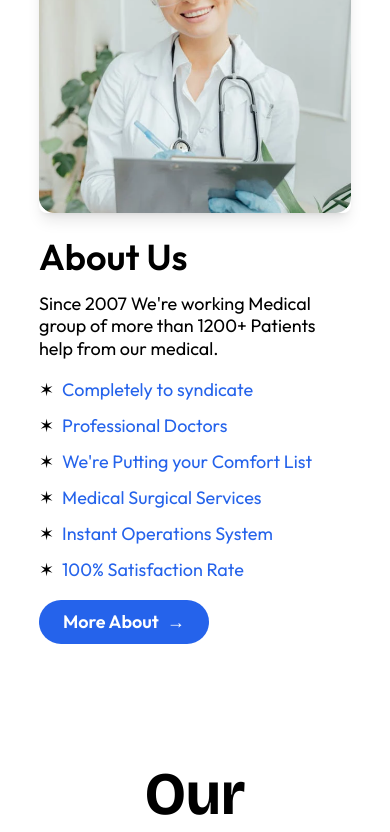
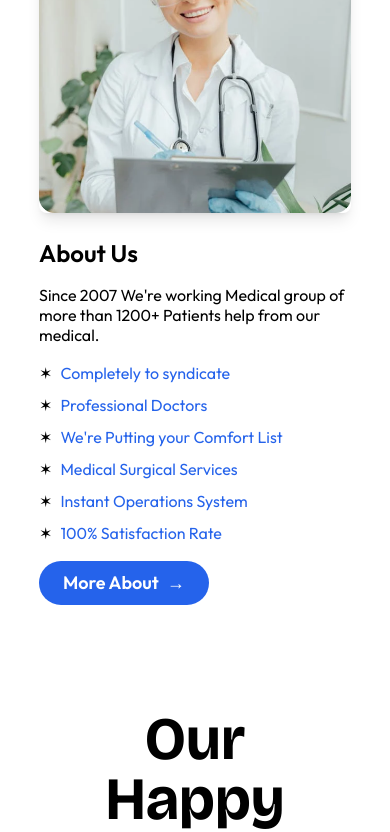
Before and after one commit to alpharsh/hospital, a React (Vite) app: page /about in a window 390 px wide. Shown: the part 1408-2240 px from the top of the page. Built offline with nearby package versions, Linux system fonts and the light colour scheme.

Commit message:
refactor: adjust spacing and typography for improved layout in AppointmentCard, AboutMedical, and Home components

```diff
--- a/src/components/AppointmentCard.jsx
+++ b/src/components/AppointmentCard.jsx
@@ -3,7 +3,7 @@ import { GiStethoscope } from "react-icons/gi";
 
 const AppointmentCard = () => {
   return (
-    <div className="flex justify-center items-center min-h-full py-24 px-4 sm:px-6 lg:px-8">
+    <div className="flex justify-center items-center min-h-full py-14 md:py-24 px-4 sm:px-6 lg:px-8">
       <div className="relative lg:max-w-[1200px] text-white rounded-3xl overflow-hidden mx-auto shadow-2xl p-12 text-center bg-gray-200 md:w-3/4 h-auto">
         <div
           className="absolute inset-0 z-0 bg-cover bg-center "
--- a/src/pages/home/AboutMedical.jsx
+++ b/src/pages/home/AboutMedical.jsx
@@ -2,7 +2,7 @@ import React from "react";
 
 const AboutMedical = () => {
   return (
-    <div className="my-14 overflow-hidden">
+    <div className="mb-10 md:my-14 overflow-hidden">
       <div className="w-4/5 lg:max-w-[1200px] mb-6 mx-auto">
         <div className="flex flex-col md:flex-row justify-between items-start md:items-center">
           <h1 className="text-3xl md:text-6xl font-Bricolage-Grotesque font-bold">
@@ -28,35 +28,35 @@ const AboutMedical = () => {
 
         <div className="w-full md:w-1/2 space-y-4">
           {/* About Us Description */}
-          <h3 className="text-4xl font-semibold">About Us</h3>
-          <p className="text-lg leading-tight">
+          <h3 className="text-2xl md:text-4xl font-semibold">About Us</h3>
+          <p className="md:text-lg leading-tight">
             Since 2007 We're working Medical group of more than 1200+ Patients
             help from our medical.
           </p>
 
           {/* List */}
           <ul className="space-y-2">
-            <li className="flex items-center text-lg text-blue-600">
+            <li className="flex items-center  md:text-lg text-blue-600">
               <span className="mr-2 text-black">&#10038;</span> Completely to
               syndicate
             </li>
-            <li className="flex items-center text-lg text-blue-600">
+            <li className="flex items-center  md:text-lg text-blue-600">
               <span className="mr-2 text-black">&#10038;</span> Professional
               Doctors
             </li>
-            <li className="flex items-center text-lg text-blue-600">
+            <li className="flex items-center  md:text-lg text-blue-600">
               <span className="mr-2 text-black">&#10038;</span> We're Putting
               your Comfort List
             </li>
-            <li className="flex items-center text-lg text-blue-600">
+            <li className="flex items-center  md:text-lg text-blue-600">
               <span className="mr-2 text-black">&#10038;</span> Medical Surgical
               Services
             </li>
-            <li className="flex items-center text-lg text-blue-600">
+            <li className="flex items-center  md:text-lg text-blue-600">
               <span className="mr-2 text-black">&#10038;</span> Instant
               Operations System
             </li>
-            <li className="flex items-center text-lg text-blue-600">
+            <li className="flex items-center  md:text-lg text-blue-600">
               <span className="mr-2 text-black">&#10038;</span> 100%
               Satisfaction Rate
             </li>
--- a/src/pages/home/Home.jsx
+++ b/src/pages/home/Home.jsx
@@ -140,7 +140,7 @@ function Home() {
             </div>
           </div>
         </div>
-        <div className="flex w-4/5 lg:max-w-[1200px] mt-24 mx-auto flex-col lg:flex-row justify-around items-center">
+        <div className="flex w-4/5 lg:max-w-[1200px] mt-14 md:mt-24 mx-auto flex-col lg:flex-row justify-around items-center">
           {/* Professional Section */}
           <div className="flex flex-col space-y-4 items-center text-center bg-white p-6 md:p-8 rounded-3xl  w-full  mx-4 my-4">
             <h3 className="text-2xl md:text-3xl font-bold mb-7">OUR PROFESSIONAL</h3>
```
